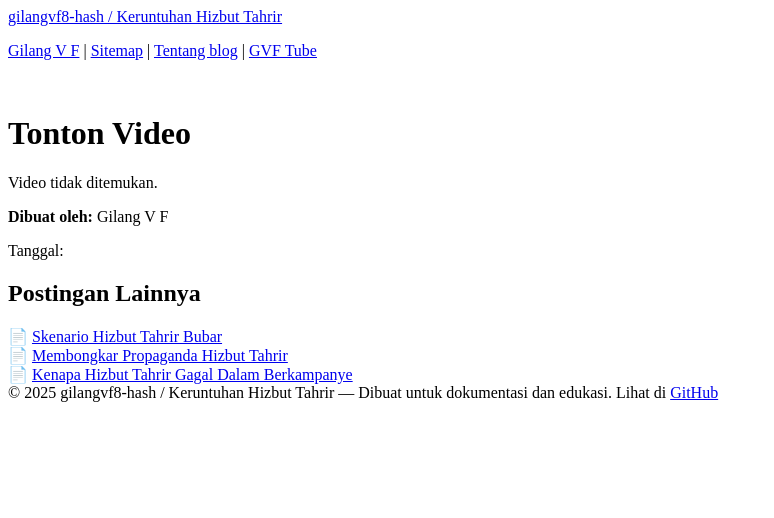
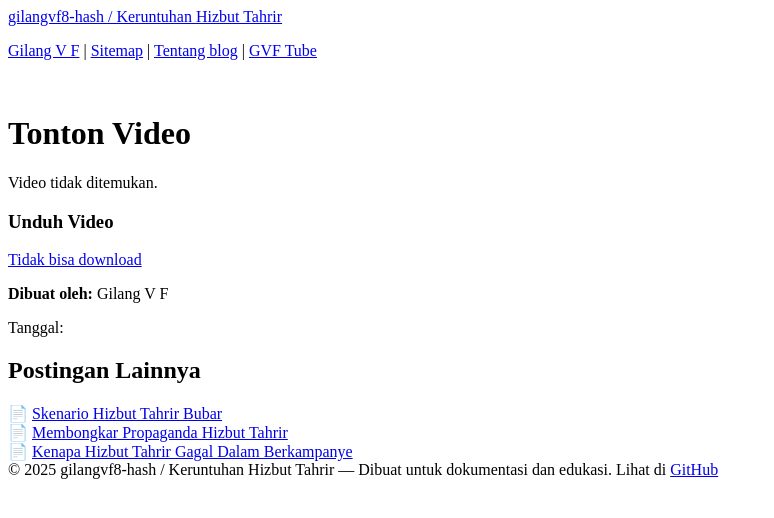
Before and after one commit to gilangvf8-hash/gilangvf8-hash.github.io, a Jekyll site: the page built from video.html, in a window 1280 px wide. Shown: the top 518 px of the page, without its empty margins (0-774 px from the left). Built offline with Jekyll 4.4.1, drawn with Linux system fonts in a browser that asks for light colours.

Commit message:
Update video.html

```diff
--- a/video.html
+++ b/video.html
@@ -6,6 +6,10 @@
 <div id="video-container"></div>
 <div id="video-info"></div>
 
+<h3>Unduh Video</h3>
+<p>
+  <a id="downloadLink" href="#">Tidak bisa download</a>
+</p>
 
 
 <script>
```
